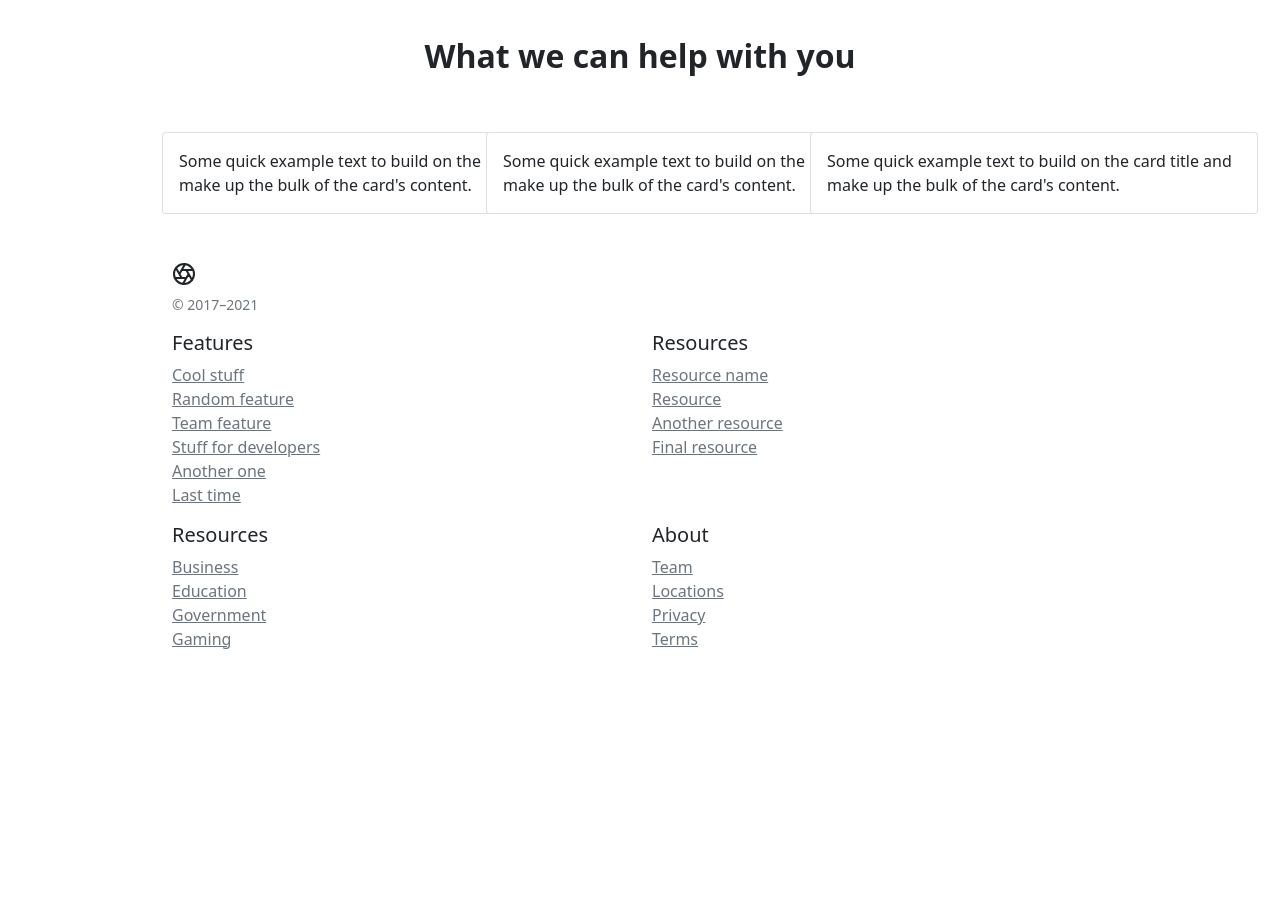
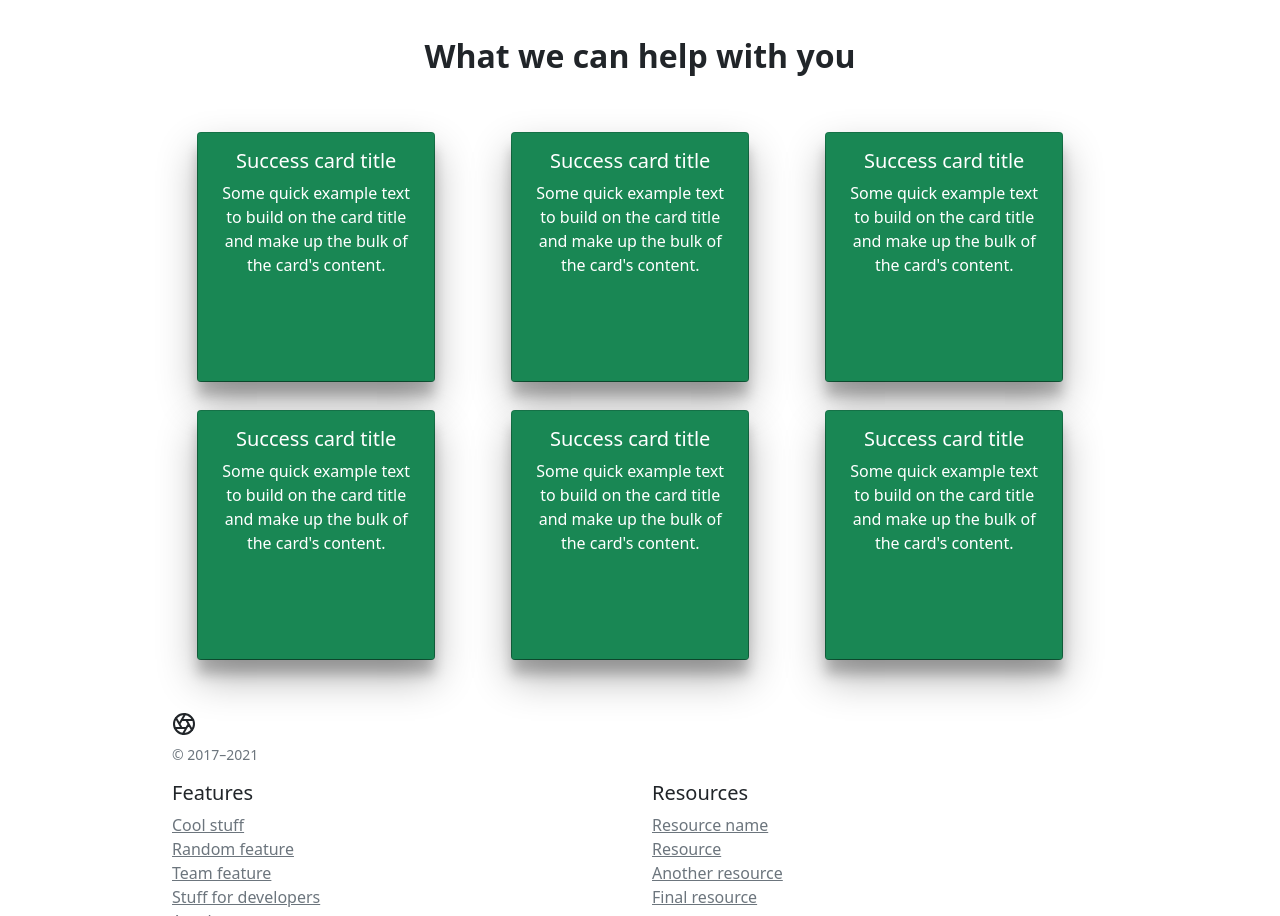
Before and after one commit to SathishKumarA2001/Ninjadev-UI-P1, a plain HTML site: page index.html in a window 1280 px wide. Shown: the part 1037-1953 px from the top of the page. Before the commit the page ends 1752 px from the top, so only its background shows below. Drawn offline with Linux system fonts and the light colour scheme.

Commit message:
what_we_help

```diff
--- a/custom.css
+++ b/custom.css
@@ -24,3 +24,6 @@ main > img{
     margin-top:40px;
     text-align: center;
 }
+.card-body{
+    box-shadow: rgba(0, 0, 0, 0.3) 0px 19px 38px, rgba(0, 0, 0, 0.22) 0px 15px 12px;
+}
--- a/index.html
+++ b/index.html
@@ -107,30 +107,63 @@
         <div class="what_we_help">
           <h2><b>What we can help with you</b></h2><br><br>
         </div>
-        <div class="row row-cols-2 row-cols-lg-5 g-2 g-lg-3 . d-flex . justify-content-center">
+        <div class="row row-cols-1 row-cols-lg-5 g-2 g-lg-3 . d-flex . justify-content-center" style="text-align:center;padding-left:40px">
           <div class="col-md-3">
-            <div class="card" style="width: 28rem;">
+            <div class="card text-white bg-success mb-1"style="height:250px;width:80%">
               <div class="card-body">
+                <h5 class="card-title">Success card title</h5>
                 <p class="card-text">Some quick example text to build on the card title and make up the bulk of the card's content.</p>
               </div>
             </div>
           </div>
           <div class="col-md-3">
-            <div class="card" style="width: 28rem;">
+            <div class="card text-white bg-success mb-1"style="height:250px;width:80%">
               <div class="card-body">
+                <h5 class="card-title">Success card title</h5>
                 <p class="card-text">Some quick example text to build on the card title and make up the bulk of the card's content.</p>
               </div>
             </div>
           </div>
           <div class="col-md-3">
-            <div class="card" style="width: 28rem;">
+            <div class="card text-white bg-success mb-1"style="height:250px;width:80%">
               <div class="card-body">
+                <h5 class="card-title">Success card title</h5>
                 <p class="card-text">Some quick example text to build on the card title and make up the bulk of the card's content.</p>
               </div>
             </div>
           </div>
+        </div><br>
+
+        <div class="row row-cols-1 row-cols-lg-5 g-2 g-lg-3 . d-flex . justify-content-center" style="text-align:center;padding-left:40px">
+          <div class="col-md-3">
+            <div class="card text-white bg-success mb-1"style="height:250px;width:80%">
+              <div class="card-body">
+                <h5 class="card-title">Success card title</h5>
+                <p class="card-text">Some quick example text to build on the card title and make up the bulk of the card's content.</p>
+              </div>
+            </div>
+          </div>
+          <div class="col-md-3">
+            <div class="card text-white bg-success mb-1"style="height:250px;width:80%">
+              <div class="card-body">
+                <h5 class="card-title">Success card title</h5>
+                <p class="card-text">Some quick example text to build on the card title and make up the bulk of the card's content.</p>
+              </div>
+            </div>
+          </div>
+          <div class="col-md-3">
+            <div class="card text-white bg-success mb-1"style="height:250px;width:80%">
+              <div class="card-body">
+                <h5 class="card-title">Success card title</h5>
+                <p class="card-text">Some quick example text to build on the card title and make up the bulk of the card's content.</p>
+              </div>
+            </div>
+          </div>
+
         </div>
-      </div>
+       </div>
+
+
     </section>
 
 </main>
```
